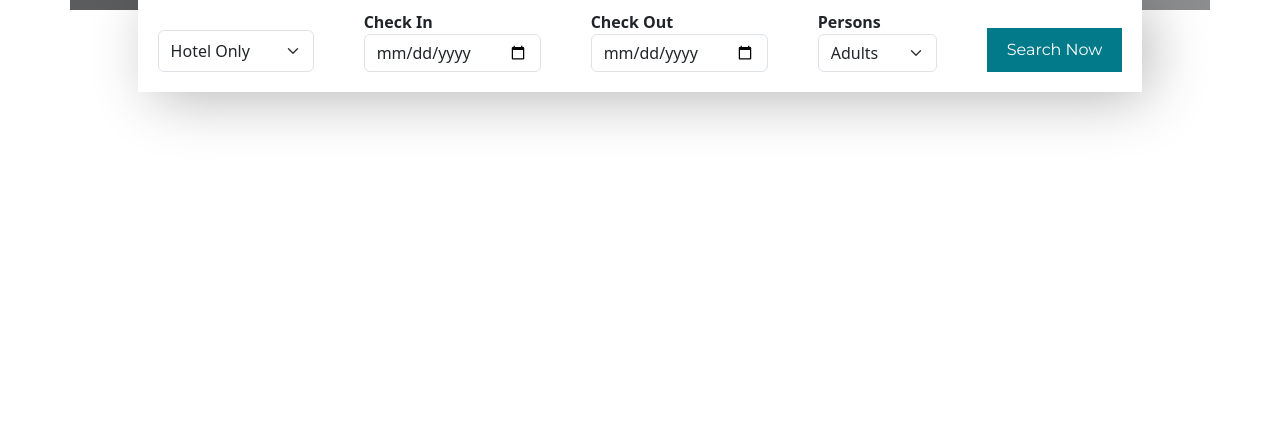
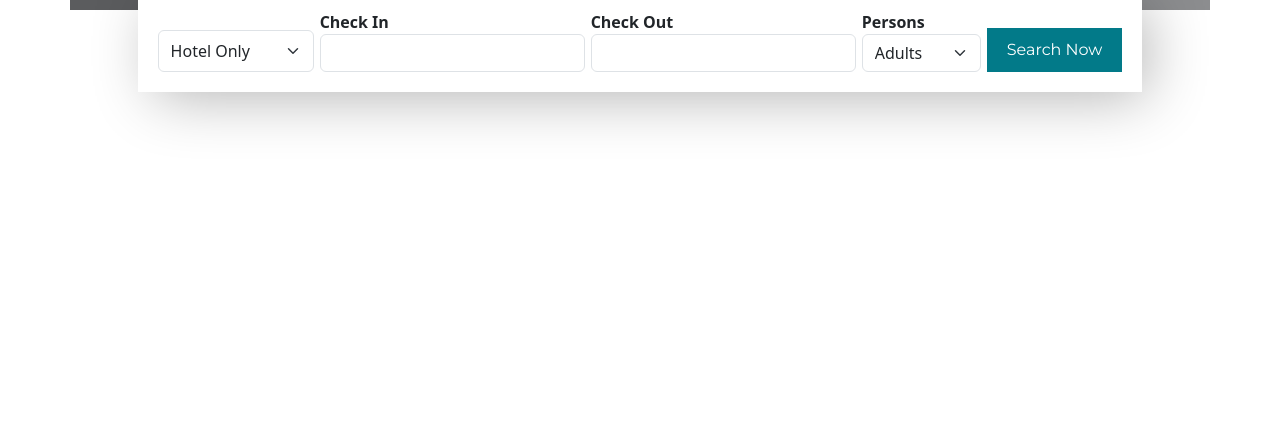
Before and after one commit to Archdelany/jbautista, a website built with Vite: page src/index.html in a window 1280 px wide. Shown: the part 366-800 px from the top of the page. Built offline with nearby package versions, Linux system fonts and the light colour scheme; grey boxes are pictures that could not be loaded; what vanillajs-datepicker would draw is missing.

Commit message:
progress with page

```diff
--- a/src/index.html
+++ b/src/index.html
@@ -81,12 +81,12 @@
                     </div>
                     <div id="checkInContainer">
                       <label for="checkIn"><b>Check In</b></label>
-                      <input type="date" name="checkIn" id="checkIn" class="me-md-2 form-control">
+                      <input type="text" name="checkIn" id="checkIn" class="me-md-2 form-control">
                     </div>
 
                     <div>
                       <label for="checkOut"><b>Check Out</b></label>
-                      <input type="date" name="checkOut" id="checkOut" class="me-md-2 form-control">
+                      <input type="text" name="checkOut" id="checkOut" class="me-md-2 form-control">
                     </div>
                     <div>
                       <label for="adults"><b>Persons</b></label>
```
